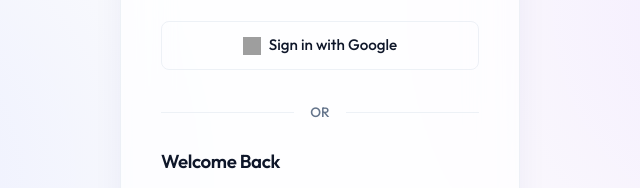
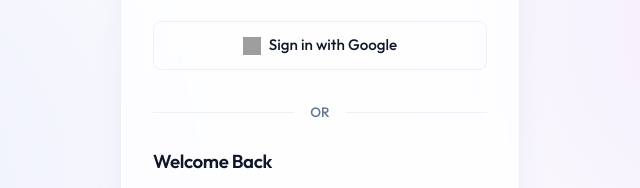
Before and after one commit to rk9334183132-bit/study-detector-frontend, a plain HTML site: page index.html in a window 1280 px wide. Shown: the part 226-414 px from the top of the page, 320-960 px from the left. Drawn offline with nearby package versions, Linux system fonts and the light colour scheme; no server answers; grey boxes are pictures that could not be loaded.

Commit message:
Update index.html

```diff
--- a/index.html
+++ b/index.html
@@ -20,15 +20,15 @@
 <body>
 
   <!-- Auth Container -->
-  <div class="auth-container" id="auth-container" style="display: none; height: 100vh; flex-direction: column; align-items: center; justify-content: center; background: var(--bg-main);">
-    <div class="glass-card" style="width: 100%; max-width: 400px; padding: 2.5rem;">
+  <div class="auth-container" id="auth-container" style="display: none; min-height: 100vh; width: 100%; flex-direction: column; align-items: center; justify-content: center; background: var(--bg-gradient); padding: 1rem; position: relative; z-index: 10;">
+    <div class="glass-card" style="width: 100%; max-width: 400px; padding: 2rem; margin: auto;">
       <div class="text-center mb-4" style="text-align: center;">
         <span class="material-symbols-outlined text-primary" style="font-size: 3rem;">school</span>
         <h2>StudyTrack</h2>
       </div>
 
       <div style="margin-bottom: 2rem;">
-        <a href="/auth/google" class="btn btn-outline" style="width: 100%; display: flex; align-items: center; justify-content: center; gap: 0.5rem; text-decoration: none; color: var(--text-color); border: 1px solid var(--border-color); padding: 0.75rem; border-radius: 8px; font-weight: 500; background: transparent; transition: background 0.2s;">
+        <a href="/auth/google" class="btn btn-outline" style="width: 100%; display: flex; align-items: center; justify-content: center; gap: 0.5rem; text-decoration: none; color: var(--text-main); border: 1px solid var(--border-color); padding: 0.75rem; border-radius: 8px; font-weight: 500; background: transparent; transition: background 0.2s; position: relative; z-index: 20;">
           <img src="https://upload.wikimedia.org/wikipedia/commons/5/53/Google_%22G%22_Logo.svg" alt="Google" style="width: 18px; height: 18px;">
           Sign in with Google
         </a>
@@ -110,8 +110,11 @@
 
       <!-- Top Bar -->
       <header class="top-bar glass-card" style="border-radius: 0; border-top: none; border-left: none; border-right: none; padding: 1rem 2.5rem; display: flex; justify-content: space-between; align-items: center; z-index: 10;">
-        <div class="greeting-container">
-          <h2 id="greeting-text" style="font-size: 1.25rem; font-weight: 600;">Hello 👋</h2>
+        <div class="flex-align-center gap-2">
+          <button id="sidebar-toggle" class="btn-icon" style="display: none; margin-right: 0.5rem; position: relative; z-index: 2000;"><span id="sidebar-toggle-icon" class="material-symbols-outlined">menu</span></button>
+          <div class="greeting-container">
+            <h2 id="greeting-text" style="font-size: 1.25rem; font-weight: 600;">Hello 👋</h2>
+          </div>
         </div>
 
         <div class="top-bar-right flex-align-center gap-3">
```
